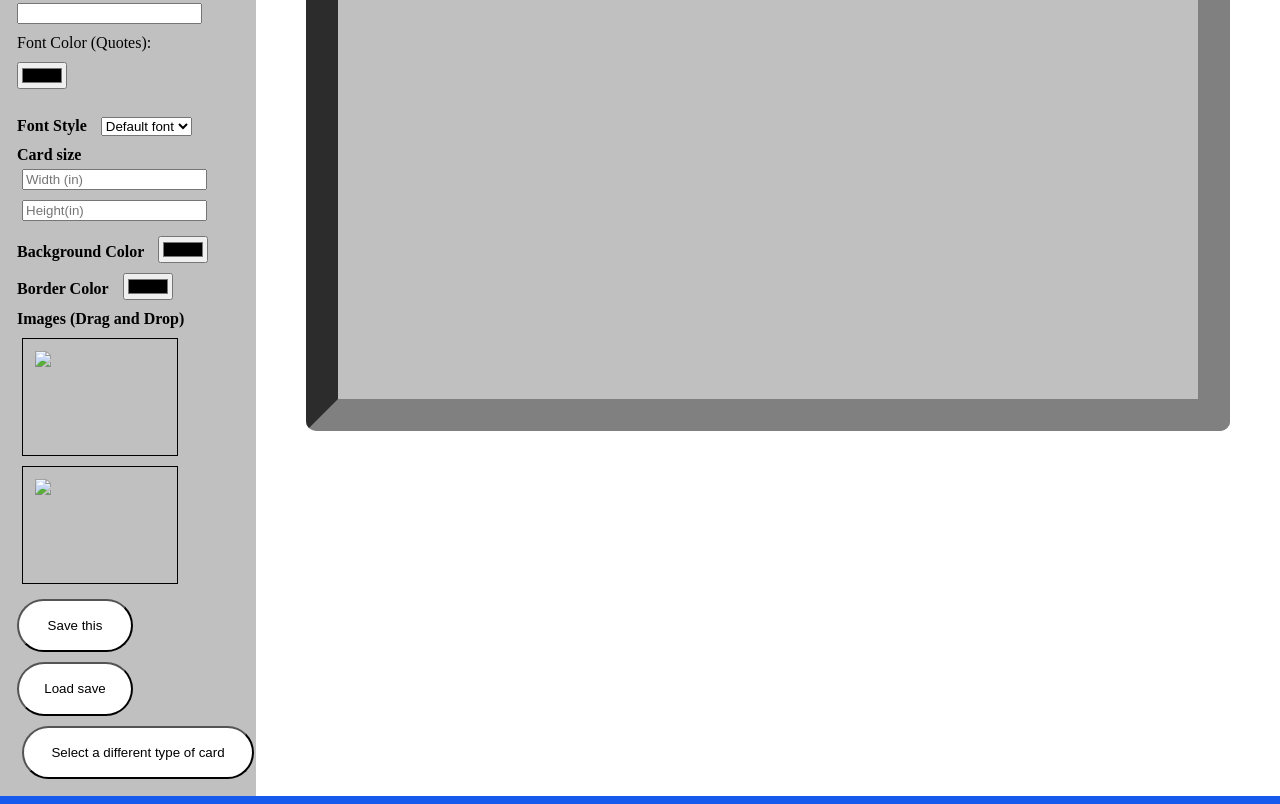
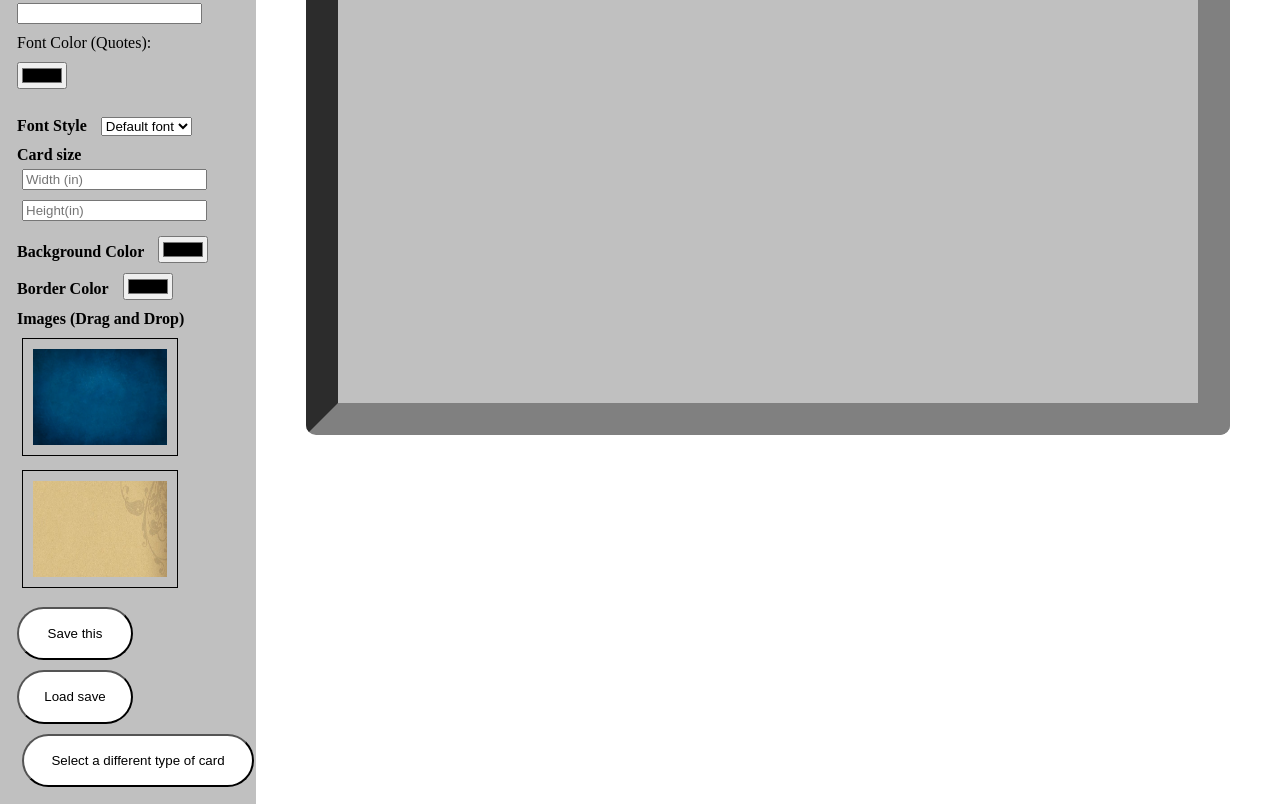
Before and after one commit to WilliamKhoo787/assignment_2, a plain HTML site: page Formal.html in a window 1280 px wide. Shown: the part 678-1482 px from the top of the page. Drawn offline with Linux system fonts and the light colour scheme; a web font is replaced by a local one.

Commit message:
Update Formal.html

```diff
--- a/Formal.html
+++ b/Formal.html
@@ -625,8 +625,8 @@
 		<br>
 		<div id="templateid" class="bold">Images (Drag and Drop)</div>
 		<div>
-			<img src="3.jpg"  ondragstart="dragstart_handler(event);" draggable="true" class="images" id="img1">
-			<img src="4.jpeg"  ondragstart="dragstart_handler(event);" draggable="true" class="images" id="img2">
+			<img src="assets/3.jpg"  ondragstart="dragstart_handler(event);" draggable="true" class="images" id="img1">
+			<img src="assets/4.jpeg"  ondragstart="dragstart_handler(event);" draggable="true" class="images" id="img2">
 		</div>
 		<div id="saveo"></div>
 		<button onclick="save()" class="fav">Save this</button>
```
